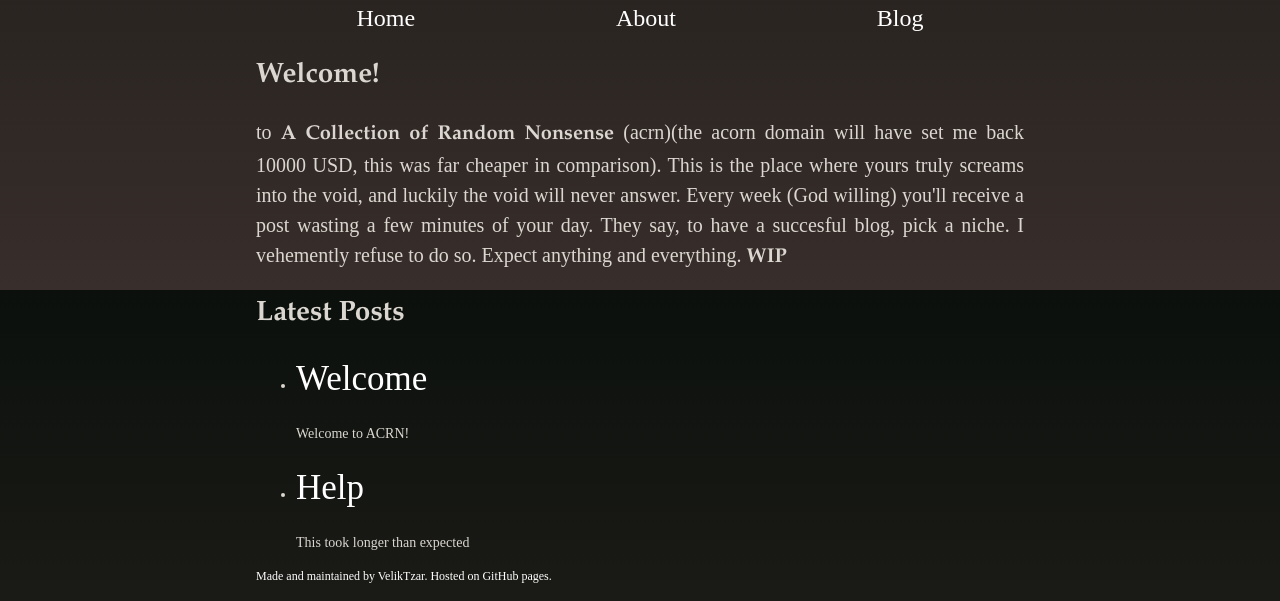
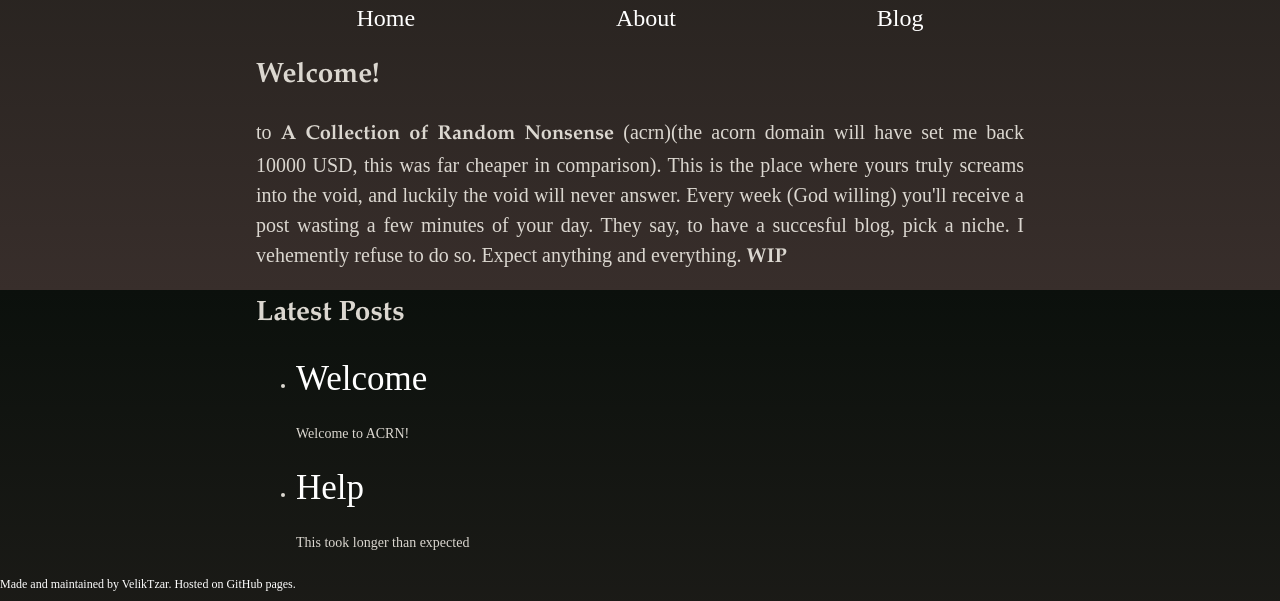
Before and after one commit to VelikTzar/acrn, a Jekyll site: the page built from index.html, in a window 1280 px wide. Shown: the part 610-1211 px from the top of the page. Built offline with Jekyll 4.4.1, drawn with Linux system fonts in a browser that asks for light colours; some web fonts are replaced.

Commit message:
Update default.html

```diff
--- a/_layouts/default.html
+++ b/_layouts/default.html
@@ -12,11 +12,12 @@
         <h1 class="site-title"><a href="/">A Collection of Random Nonsense</a></h1>
         <h2 class="site-description">The incoherent thoughts of someone who has it all figured out this time</h2>
     </div>
+
     <div class="nav-container">
       {% include navigation.html %}
     </div>
 
-    <divc class="main-body-container">
+    <div class="main-body-container">
       {{ content }}
     </div>
 
```
